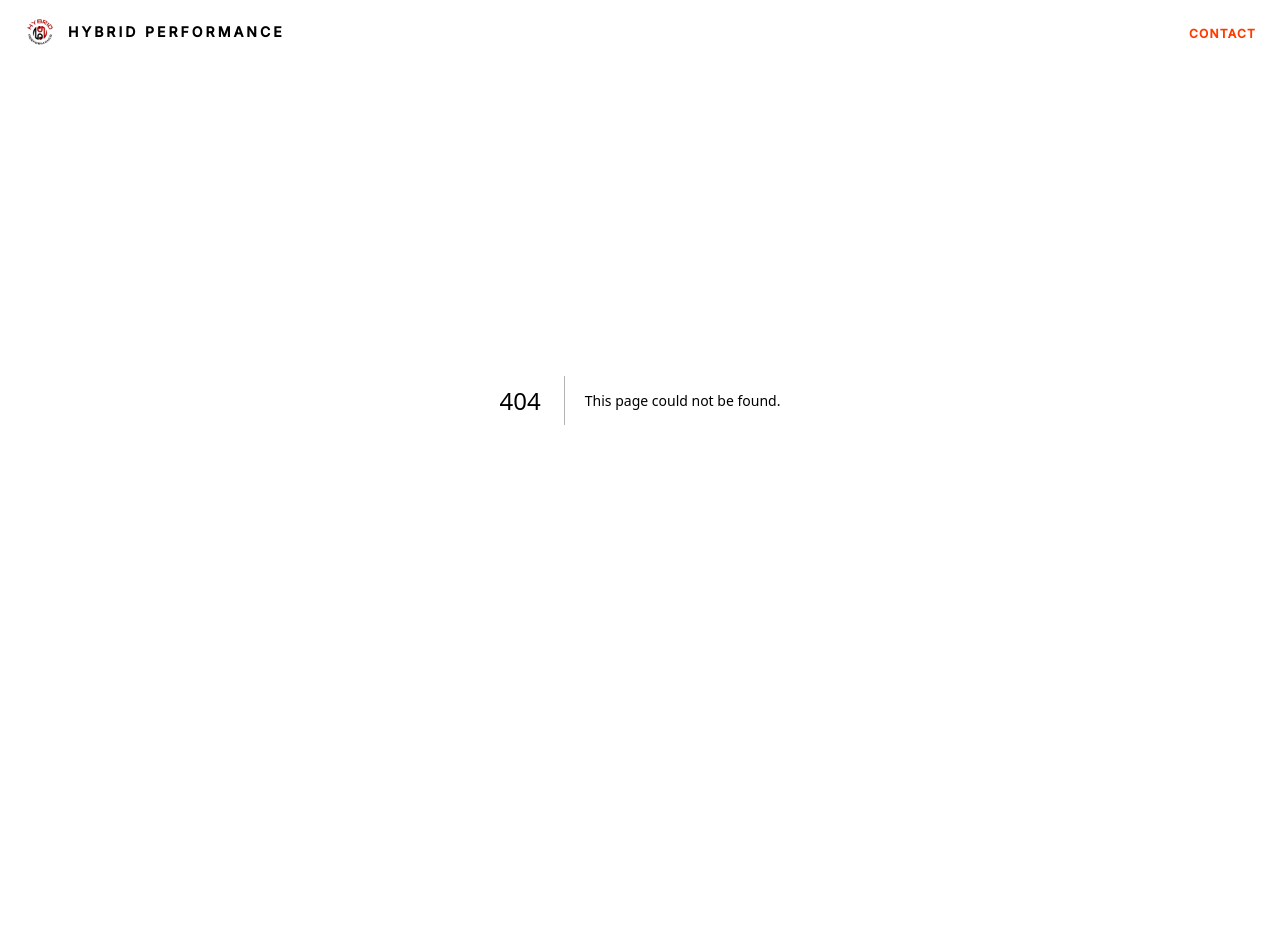
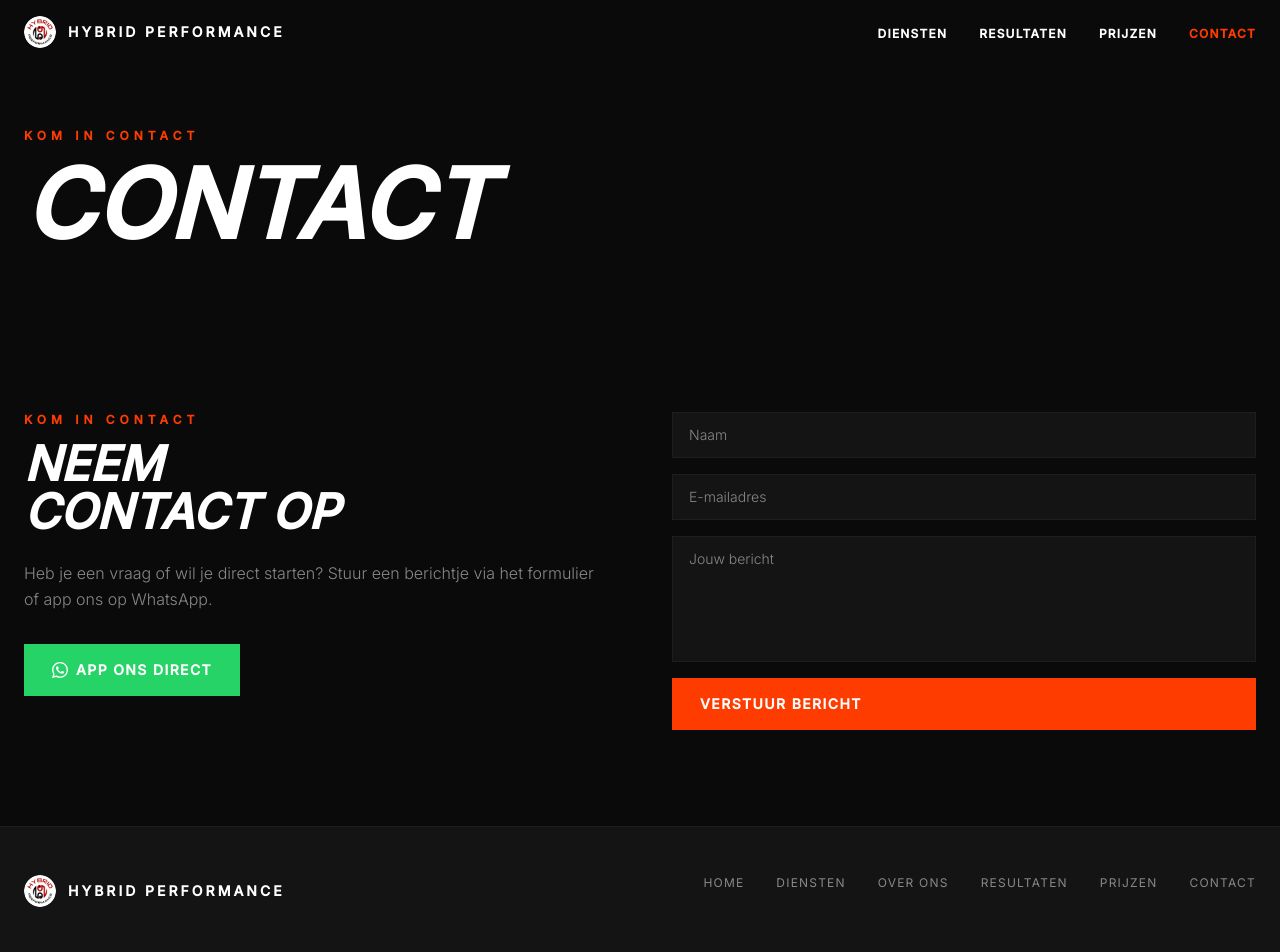
Before and after one commit to dannyelkabli-design/hybrid-performance, a Next.js app: page /contact in a window 1280 px wide. Before the commit this address had no page. Shown: the top 952 px of the page. Before the commit the page ends 800 px from the top, so only its background shows below. Built offline with nearby package versions, Linux system fonts and the light colour scheme; a web font is replaced by a local one.

Commit message:
feat: all inner pages and PageHeader component

```diff
--- /dev/null
+++ b/app/contact/page.tsx
@@ -0,0 +1,13 @@
+import { PageHeader } from '@/components/ui/PageHeader'
+import { ContactSection } from '@/components/sections/ContactSection'
+import { Footer } from '@/components/Footer'
+
+export default function ContactPage() {
+  return (
+    <main>
+      <PageHeader label="Kom in contact" title="CONTACT" />
+      <ContactSection />
+      <Footer />
+    </main>
+  )
+}
--- /dev/null
+++ b/app/diensten/page.tsx
@@ -0,0 +1,15 @@
+import { PageHeader } from '@/components/ui/PageHeader'
+import { DienstenSection } from '@/components/sections/DienstenSection'
+import { CTABanner } from '@/components/sections/CTABanner'
+import { Footer } from '@/components/Footer'
+
+export default function DienstenPage() {
+  return (
+    <main>
+      <PageHeader label="Wat wij bieden" title="DIENSTEN" />
+      <DienstenSection />
+      <CTABanner />
+      <Footer />
+    </main>
+  )
+}
--- /dev/null
+++ b/app/over-ons/page.tsx
@@ -0,0 +1,13 @@
+import { PageHeader } from '@/components/ui/PageHeader'
+import { CoachSection } from '@/components/sections/CoachSection'
+import { Footer } from '@/components/Footer'
+
+export default function OverOnsPage() {
+  return (
+    <main>
+      <PageHeader label="Het verhaal" title="OVER ONS" />
+      <CoachSection />
+      <Footer />
+    </main>
+  )
+}
--- /dev/null
+++ b/app/prijzen/page.tsx
@@ -0,0 +1,13 @@
+import { PageHeader } from '@/components/ui/PageHeader'
+import { PrijzenSection } from '@/components/sections/PrijzenSection'
+import { Footer } from '@/components/Footer'
+
+export default function PrijzenPage() {
+  return (
+    <main>
+      <PageHeader label="Transparante prijzen" title="PAKKETTEN" />
+      <PrijzenSection />
+      <Footer />
+    </main>
+  )
+}
--- /dev/null
+++ b/app/resultaten/page.tsx
@@ -0,0 +1,15 @@
+import { PageHeader } from '@/components/ui/PageHeader'
+import { ResultatenSection } from '@/components/sections/ResultatenSection'
+import { CTABanner } from '@/components/sections/CTABanner'
+import { Footer } from '@/components/Footer'
+
+export default function ResultatenPage() {
+  return (
+    <main>
+      <PageHeader label="Bewezen resultaten" title="RESULTATEN" />
+      <ResultatenSection />
+      <CTABanner />
+      <Footer />
+    </main>
+  )
+}
--- /dev/null
+++ b/components/ui/PageHeader.tsx
@@ -0,0 +1,12 @@
+import { SectionLabel } from './SectionLabel'
+
+export function PageHeader({ label, title }: { label: string; title: string }) {
+  return (
+    <section className="pt-32 pb-16 max-w-7xl mx-auto px-6">
+      <SectionLabel className="mb-3 block">{label}</SectionLabel>
+      <h1 className="font-condensed font-black italic uppercase text-6xl md:text-8xl text-white leading-none">
+        {title}
+      </h1>
+    </section>
+  )
+}
```
